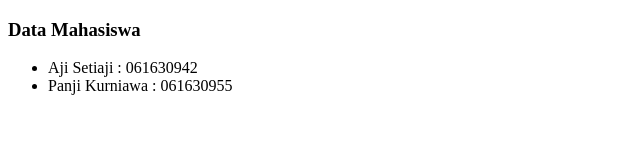
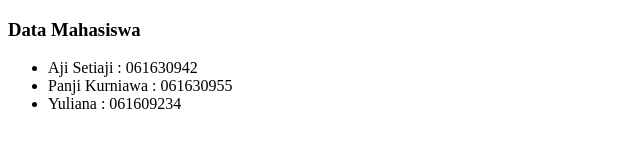
Before and after one commit to ajisetiaji101/belajargithub, a plain HTML site: page mahasiswa.html in a window 1280 px wide. Shown: the whole page, without its empty margins (0-640 px from the left). Drawn offline with Linux system fonts and the light colour scheme.

Commit message:
Penambahan Nama Mahasiswa

```diff
--- a/mahasiswa.html
+++ b/mahasiswa.html
@@ -11,6 +11,7 @@
     <ul>
       <li>Aji Setiaji : 061630942</li>
       <li>Panji Kurniawa : 061630955</li>
+      <li>Yuliana : 061609234</li>
     </ul>
   </body>
 </html>
```
